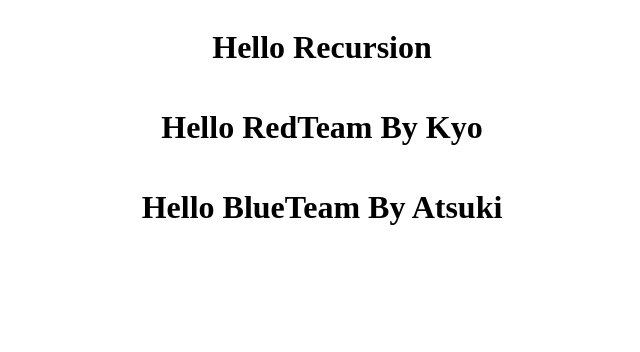
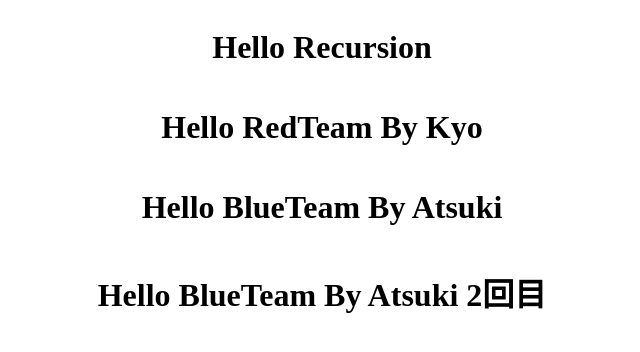
Before and after one commit to teamdev-A-Red/task1, a plain HTML site: page index.html in a window 1280 px wide. Shown: the whole page, without its empty margins (318-958 px from the left). Drawn offline with Linux system fonts and the light colour scheme.

Commit message:
Add sentence again

```diff
--- a/index.html
+++ b/index.html
@@ -12,6 +12,7 @@
       <h1>Hello Recursion</h1>
       <h1>Hello RedTeam By Kyo</h1>
       <h1>Hello BlueTeam By Atsuki</h1>
+      <h1>Hello BlueTeam By Atsuki 2回目</h1>
     </div>
   </body>
 </html>
```
